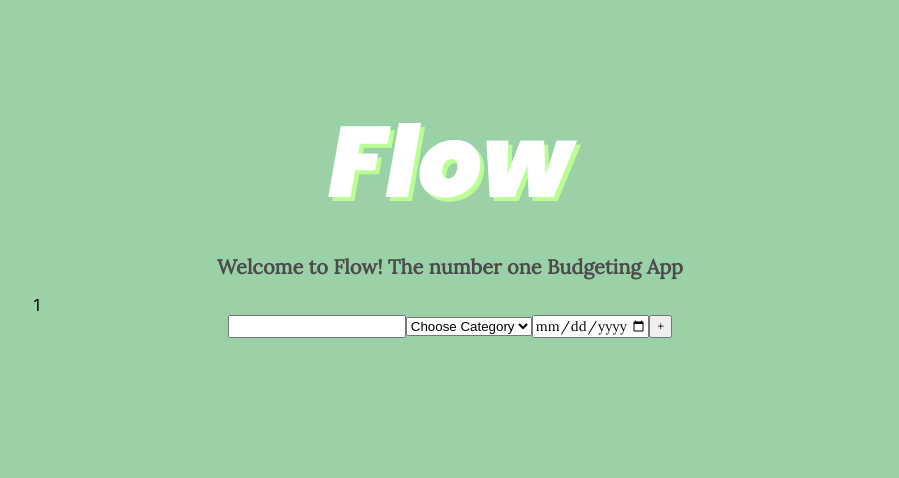
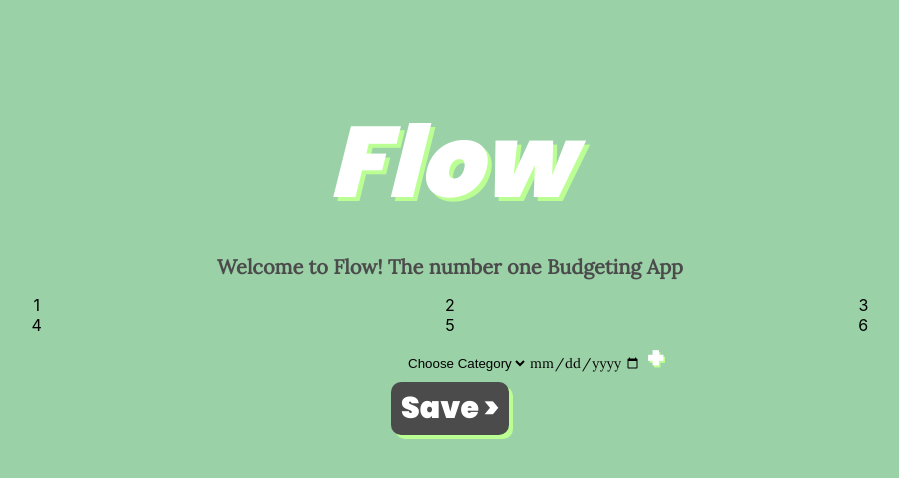
Before and after one commit to RanoZangana/Budget-Calculator, a React (Create React App) app in the folder budgetcalculator/: page / in a window 1280 px wide. Shown: the top 478 px of the page, without its empty margins (190-1089 px from the left). Built offline with nearby package versions, Linux system fonts and the light colour scheme.

Commit message:
working with grid

```diff
--- a/budgetcalculator/public/index.html
+++ b/budgetcalculator/public/index.html
@@ -26,7 +26,7 @@
     -->
     <title>React App</title>
     <style>
-      @import url('https://fonts.googleapis.com/css2?family=Lora&family=Poppins:ital,wght@1,900&display=swap');
+      @import url('https://fonts.googleapis.com/css2?family=Lora&family=Poppins:wght@900&display=swap');
       </style>
 
   </head>
--- a/budgetcalculator/src/App.css
+++ b/budgetcalculator/src/App.css
@@ -11,6 +11,7 @@ html {
 h1
 {
   font-family: 'Poppins', sans-serif;
+  font-style: italic;
   font-size: 100px;
   color:white;
   text-shadow: 4px 4px hsl(98, 100%, 79%);
@@ -24,13 +25,27 @@ h2
   font-size: 20px;
 }
 
+
+
+.container {
+  display: grid;
+  grid-template-columns: 3fr 3fr 3fr;
+}
+
 input{
   font-family: 'Lora', serif;
 }
 
-.container {
-  display: grid;
-  grid-template-columns: 3fr 3fr 3fr;
+#amount
+{
+  border: none;
+  background: none;
+}
+
+select
+{
+  border: none;
+  background: none;
 }
 
 option
@@ -38,7 +53,34 @@ option
   font-family: 'Lora', serif;
 }
 
-button
+#date
 {
-  font-family: 'Lora', serif;
+  border: none;
+  background: none;
 }
+
+#add-button
+{
+  font-family: 'Poppins', sans-serif;
+  font-weight: bold;
+  font-size: 30px;
+  color: white;
+  padding: 8;
+  border: none;
+  background: none;
+  text-shadow: 1.5px 1.5px hsl(98, 100%, 79%);
+
+}
+
+#save-button
+{
+  border-radius: 10px;
+  font-family: 'Poppins', sans-serif;
+  font-weight: bold;
+  font-size: 30px;
+  color: white;
+  background:rgb(75, 75, 75);
+  border: none;
+  padding: 4px 10px 4px 10px;
+  box-shadow: 4px 4px hsl(98, 100%, 79%);
+}
--- a/budgetcalculator/src/App.js
+++ b/budgetcalculator/src/App.js
@@ -4,6 +4,7 @@ import './Items';
 import Items from './Items';
 import SearchForm from './Searchform';
 import Grid from './Grid'
+import Footer from './Footer'
 
 function App() {
 
@@ -14,6 +15,7 @@ function App() {
       <Grid />
       <SearchForm />
       <Items />
+      <Footer />
     </div>
   );
 }
--- /dev/null
+++ b/budgetcalculator/src/Footer.js
@@ -0,0 +1,12 @@
+import React, { useState } from 'react';
+import './App.css';
+
+function Footer() {
+    return (
+        <div className="Footer">
+            <button id='save-button'>Save ></button>
+        </div>
+    );
+}
+
+export default Footer;
--- a/budgetcalculator/src/Grid.js
+++ b/budgetcalculator/src/Grid.js
@@ -2,10 +2,15 @@ import React from 'react'
 
 export default function Grid () {
 
-  return (
+    return (
 
-    <div className="container">
-      <div className="SearchForm">1</div>
-    </div>
-  )
+        <div className="container">
+          <div className="item">1</div>
+          <div className="item">2</div>
+          <div className="item">3</div>
+          <div className="item">4</div>
+          <div className="item">5</div>
+          <div className="item">6</div>
+        </div>
+      )
 }
--- a/budgetcalculator/src/Searchform.js
+++ b/budgetcalculator/src/Searchform.js
@@ -25,6 +25,7 @@ function SearchForm() {
         <div className="SearchForm">
             <form onSubmit={handleSubmit}>
                 <input
+                id='amount'
                 type="number"
                 onChange={(e) => setCurrency(e.target.value)}
                 step="any"
@@ -54,7 +55,7 @@ function SearchForm() {
                     value={date}
                     onChange={(e) => setDate(e.target.value)}
                 />
-                <button>+</button>
+                <button id='add-button'>+</button>
             </form>
             <Items />
         </div>
```
